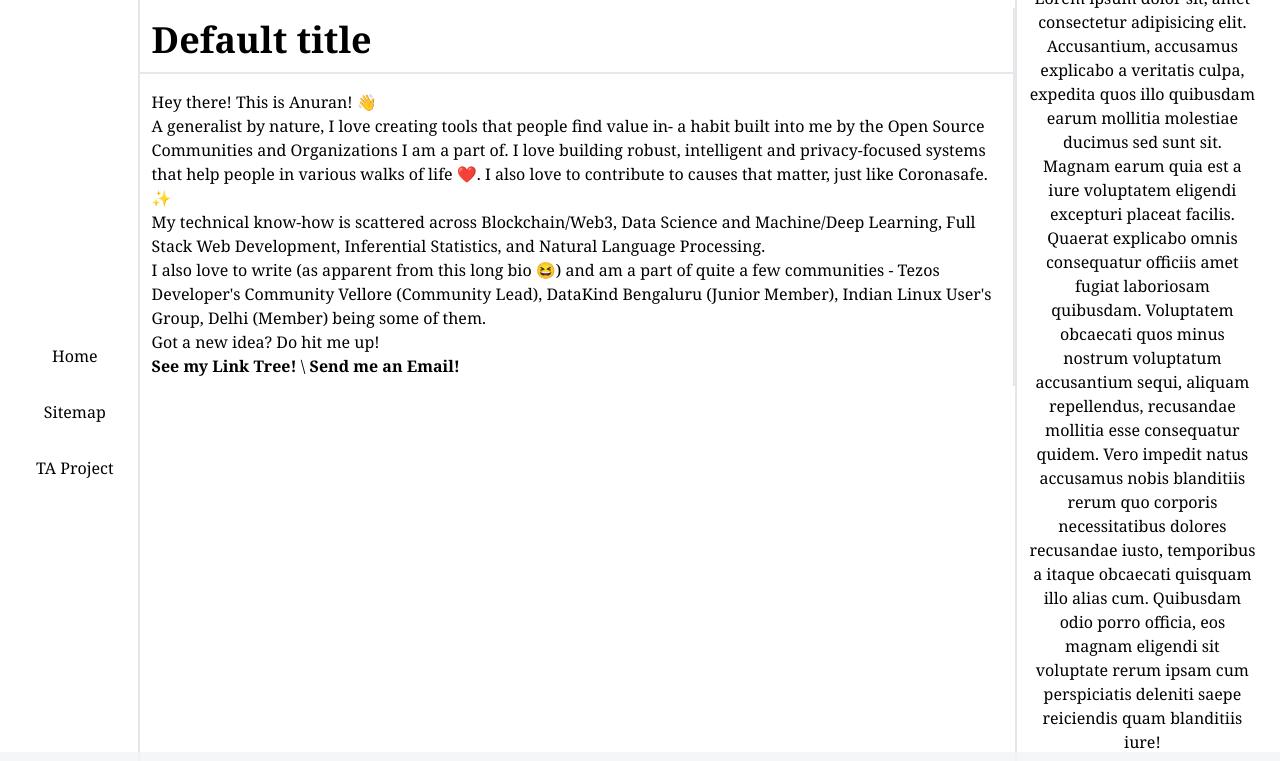
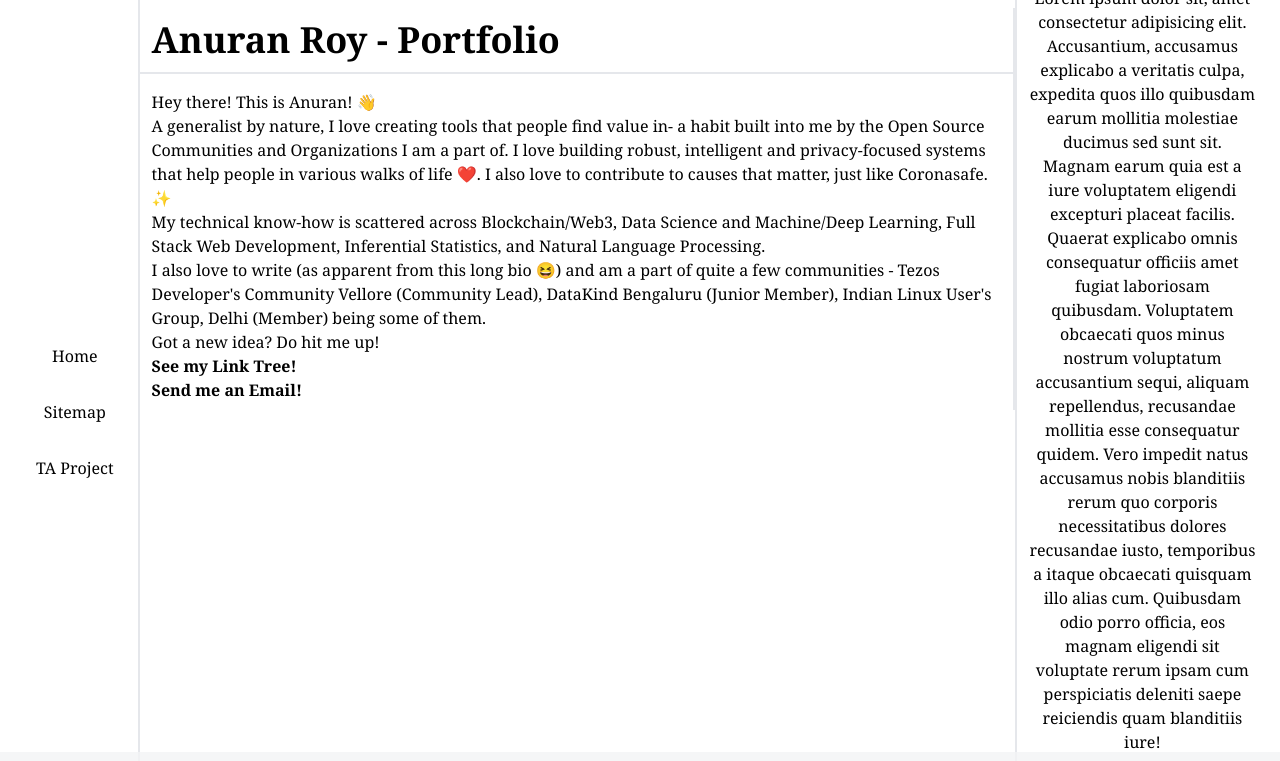
Before and after one commit to anuran-roy/wd-101-ta-capstone, a plain HTML site: page index.html in a window 1280 px wide. Shown: the top 761 px of the page. Drawn offline with nearby package versions, Linux system fonts and the light colour scheme.

Commit message:
Built portfolio page

```diff
--- a/index.html
+++ b/index.html
@@ -27,7 +27,7 @@
     <div class="border-r-2 border-l-2 col-span-7 overflow-y-scroll" id="content">
      <div class="border-r-2 col-span-7" id="content">
       <h1 class="border-b-2 my-2 p-3 text-4xl font-bold">
-       Default title
+       Anuran Roy - Portfolio
       </h1>
       <div class="px-3 py-2 my-2">
        <h2 id="hey-there-this-is-anuran">
@@ -51,7 +51,7 @@
           See my Link Tree!
          </strong>
         </a>
-        \
+        <br>
         <a href="mailto:anuranroy02@gmail.com">
          <strong>
           Send me an Email!
```
